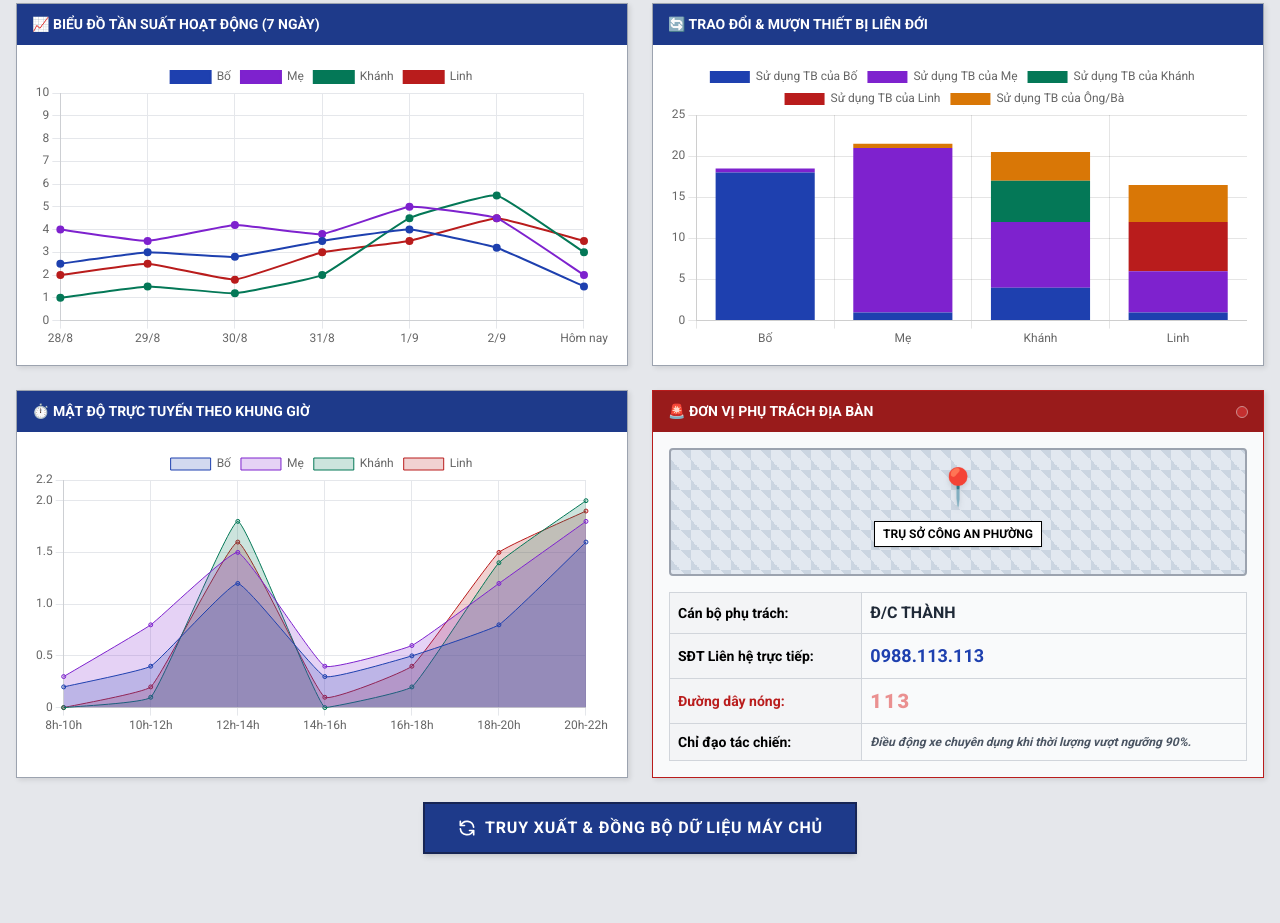
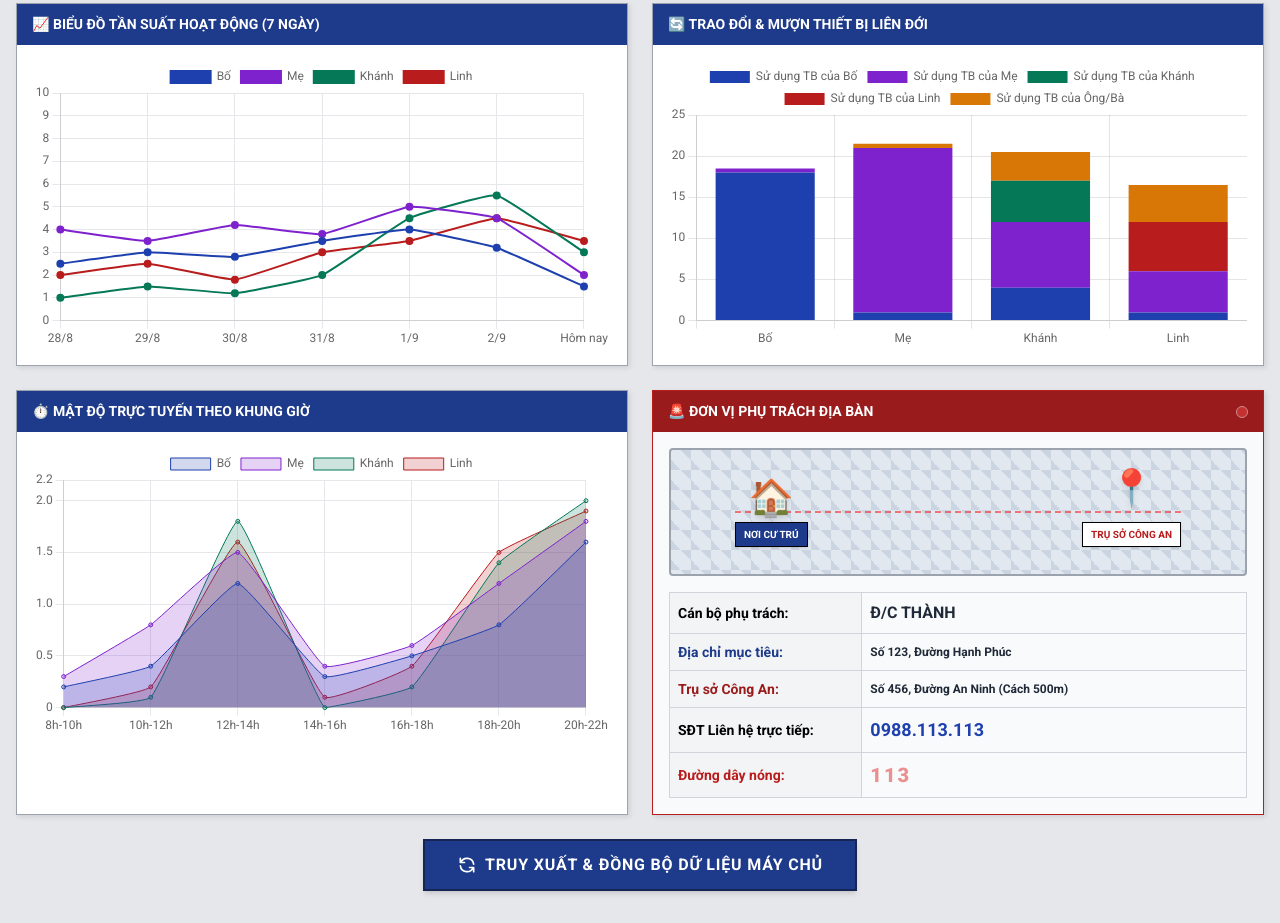
Before and after one commit to tranvihu/PhoneUsage, a plain HTML site: page index.html in a window 1280 px wide. Shown: the part 384-1307 px from the top of the page. Before the commit the page ends 1270 px from the top, so only its background shows below. Drawn offline with nearby package versions, Linux system fonts and the light colour scheme.

Commit message:
Update Police Map to show 2 pins (Family and Police) with connecting line and detailed address info

```diff
--- a/index.html
+++ b/index.html
@@ -104,9 +104,22 @@
                 </div>
                 <div class="p-4 bg-gray-50">
                     <!-- Bản đồ giả lập -->
-                    <div class="bg-gray-300 h-32 rounded flex flex-col items-center justify-center border-2 border-gray-400 mb-4 relative overflow-hidden" style="background-image: repeating-linear-gradient(45deg, #cbd5e1 25%, transparent 25%, transparent 75%, #cbd5e1 75%, #cbd5e1), repeating-linear-gradient(45deg, #cbd5e1 25%, #e2e8f0 25%, #e2e8f0 75%, #cbd5e1 75%, #cbd5e1); background-size: 20px 20px;">
-                        <span class="text-4xl drop-shadow-md relative z-10 animate-bounce">📍</span>
-                        <div class="bg-white px-2 py-1 border border-black font-bold text-xs uppercase shadow relative z-10 mt-1">Trụ Sở Công An Phường</div>
+                    <div class="bg-gray-300 h-32 rounded flex items-center justify-between px-8 md:px-16 border-2 border-gray-400 mb-4 relative overflow-hidden" style="background-image: repeating-linear-gradient(45deg, #cbd5e1 25%, transparent 25%, transparent 75%, #cbd5e1 75%, #cbd5e1), repeating-linear-gradient(45deg, #cbd5e1 25%, #e2e8f0 25%, #e2e8f0 75%, #cbd5e1 75%, #cbd5e1); background-size: 20px 20px;">
+
+                        <!-- Connecting Line -->
+                        <div class="absolute inset-x-8 md:inset-x-16 top-1/2 h-0 border-t-2 border-dashed border-red-500 transform -translate-y-1/2 z-0 opacity-70"></div>
+
+                        <!-- Family Pin -->
+                        <div class="relative z-10 flex flex-col items-center">
+                            <span class="text-4xl drop-shadow-md">🏠</span>
+                            <div class="bg-blue-900 text-white px-2 py-1 border border-black font-bold text-[10px] uppercase shadow mt-1">Nơi cư trú</div>
+                        </div>
+
+                        <!-- Police Pin -->
+                        <div class="relative z-10 flex flex-col items-center">
+                            <span class="text-4xl drop-shadow-md animate-bounce">📍</span>
+                            <div class="bg-white text-red-700 px-2 py-1 border border-black font-bold text-[10px] uppercase shadow mt-1">Trụ sở Công An</div>
+                        </div>
                     </div>
 
                     <!-- Bảng thông tin -->
@@ -117,16 +130,20 @@
                                 <td class="font-bold text-gray-800 text-base uppercase">Đ/c Thành</td>
                             </tr>
                             <tr>
+                                <th class="text-blue-900">Địa chỉ mục tiêu:</th>
+                                <td class="font-bold text-gray-800 text-xs">Số 123, Đường Hạnh Phúc</td>
+                            </tr>
+                            <tr>
+                                <th class="text-red-800">Trụ sở Công An:</th>
+                                <td class="font-bold text-gray-800 text-xs">Số 456, Đường An Ninh (Cách 500m)</td>
+                            </tr>
+                            <tr>
                                 <th>SĐT Liên hệ trực tiếp:</th>
                                 <td class="font-bold text-blue-800 text-lg">0988.113.113</td>
                             </tr>
                             <tr>
                                 <th class="text-red-700">Đường dây nóng:</th>
                                 <td class="font-black text-red-600 text-xl tracking-widest animate-pulse">113</td>
-                            </tr>
-                            <tr>
-                                <th>Chỉ đạo tác chiến:</th>
-                                <td class="text-xs text-gray-600 font-semibold italic">Điều động xe chuyên dụng khi thời lượng vượt ngưỡng 90%.</td>
                             </tr>
                         </tbody>
                     </table>
```
